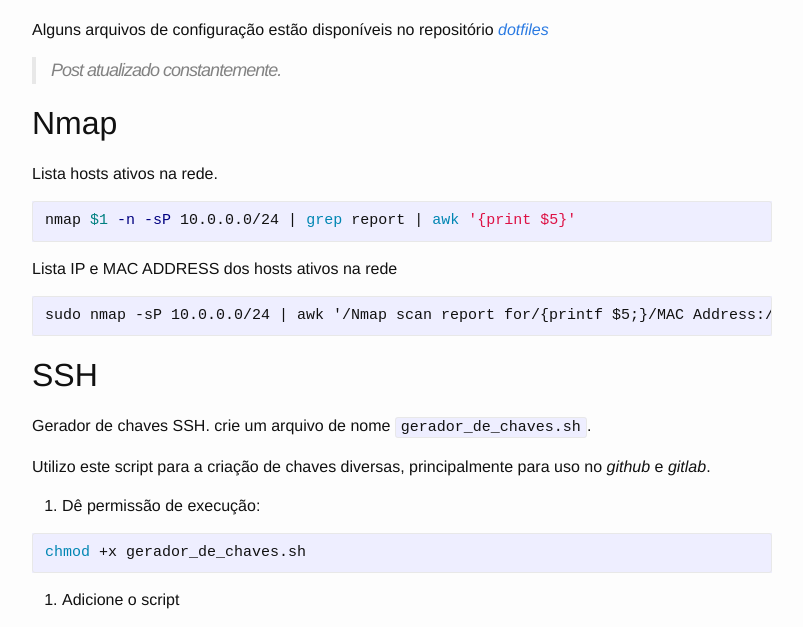
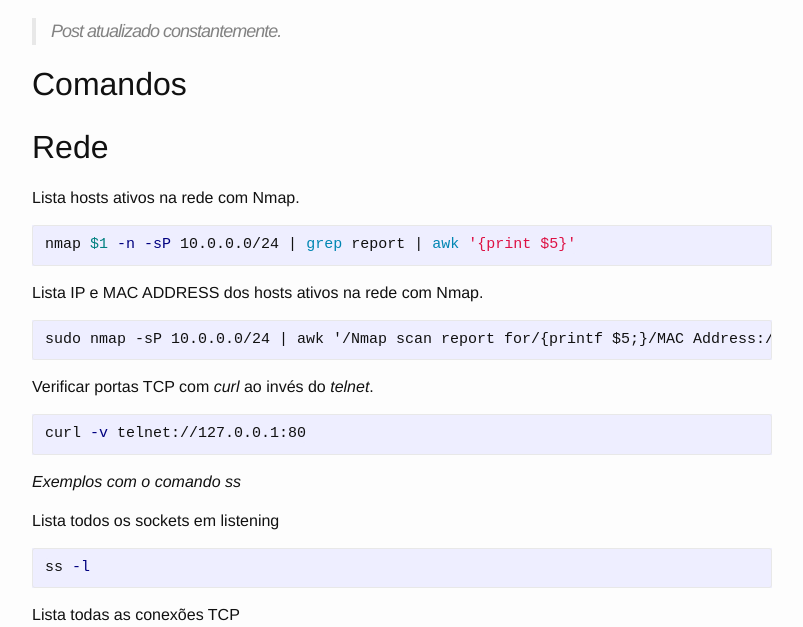
Before and after one commit to actiago/actiago.github.io, a Jekyll site: the page built from _posts/2021-08-29-userful-commands.markdown, in a window 1280 px wide and 1400 px high, scrolled down 233 px. Shown: the top 627 px of the window, without its empty margins (238-1041 px from the left). Built offline with Jekyll 4.4.1, drawn with Linux system fonts in a browser that asks for light colours; some of the changed text lies outside the part shown; grey boxes are pictures that could not be loaded.

Commit message:
Atualização do post useful-commands

````diff
--- a/_posts/2020-12-18-useful-commands.markdown
+++ b/_posts/2021-08-29-userful-commands.markdown
@@ -1,47 +1,143 @@
 ---
 layout: post
 title:  'Comandos e Utilitários'
-date:   2020-12-18 15:00:39 -0300
+date:   2021-08-29 15:00:39 -0300
 categories: blog
 ---
 
 # Comandos, configurações e utilitários que ajudam no dia-a-dia
 
-Alguns arquivos de configuração estão disponíveis no repositório [_dotfiles_](https://github.com/actiago/dotfiles)
-
 > Post atualizado constantemente.
 
-## Nmap
+## Comandos
 
-Lista hosts ativos na rede.
+## Rede
+
+Lista hosts ativos na rede com Nmap.
 
 ```bash
 nmap $1 -n -sP 10.0.0.0/24 | grep report | awk '{print $5}'
 ```
 
-Lista IP e MAC ADDRESS dos hosts ativos na rede
+Lista IP e MAC ADDRESS dos hosts ativos na rede com Nmap.
 
 ```
 sudo nmap -sP 10.0.0.0/24 | awk '/Nmap scan report for/{printf $5;}/MAC Address:/{print " => "$3;}' | sort
 ```
 
-## SSH
-
-Gerador de chaves SSH. crie um arquivo de nome ```gerador_de_chaves.sh```.
-
-Utilizo este script para a criação de chaves diversas, principalmente para uso no _github_ e _gitlab_.
-
-1. Dê permissão de execução:
+Verificar portas TCP com _curl_ ao invés do _telnet_.
 
 ```bash
-chmod +x gerador_de_chaves.sh
+curl -v telnet://127.0.0.1:80
 ```
 
-2. Adicione o script
+*Exemplos com o comando ss*
 
-<script src="https://gist.github.com/actiago/ee1ca1e45a87ec69c4af36ef5ce6f53e.js"></script>
+Lista todos os sockets em listening
+
+```bash
+ss -l
+```
+
+Lista todas as conexões TCP
+
+```bash
+ss -t
+```
+
+Lista todas as conexões TCP em listening
+
+```bash
+ss -lt
+```
+
+Lista todas as conexões UDP
+
+```bash
+s -ua
+```
+
+Lista todas as conexões UDP em listening
+
+```bash
+ss -lu
+```
+
+Lista conexões TCP
+
+```bash
+ss -4
+```
+
+Filtra conexões por porta
+
+```bash
+ss -at '( dport = :443 or sport = :443 )'
+```
+
+Substituto para o comando ```netstat -tulpn```
+
+```bash
+ss -tulpn
+```
+
+## DNS
+
+Utilizando o comando _host_
+
+Retorna o hostname de um IP
+
+```bash
+host 1.1.1.1
+```
+
+Retorna os IPs de um hostname
+
+```bash
+host dns.google
+```
+
+Retorna NS record de um domínio
+
+```bash
+host -t ns dominio.com
+```
+
+retorna MX de um domínio
+
+```bash
+host -t MX dominio.com
+```
+
+Você pode consultar entradas txt, SOA, CNAME inserindo os tipos após o ```-t```.
+
+Lista qualquer tipo de informação de um domínio
+
+```bash
+host -v dominio.com
+```
+
+## Comandos do SO
+
+Lista interfaces de rede de modo amigável
+
+```bash
+ip -br -c a
+```
+
+Lista tamanho do diretório classificando do menor para o maior
+
+```bash
+du -hsc * | sort -h
+```
 
 ## HTTP
+
+Inicializa um servidor http no diretório atual
+
+```python
+python3 -m http.server
+```
 
 Faz um dump dos links de um determinado site.
 
@@ -61,23 +157,49 @@
 curl -sSIL http://172.29.0.2:5000
 ```
 
+## Criar um certificado SSL Lets Encrypt exportável
+
+```bash
+sudo certbot certonly --manual --preferred-challenges dns --email me@meudominio.com.br --server https://acme-v02.api.letsencrypt.org/directory --agree-tos -d '*.dominio.com.br'
+```
+
+## Lista arquivos duplicados com hash MD5
+
+```bash
+find . ! -empty -type f -name "*.pdf" -exec md5sum {} + | sort | uniq -w32 -dD > ~/Desktop/relatorio-duplicados.txt
+```
+
+---
+
+## Utilidades
+
+## SSH
+
+Gerador de chaves SSH. crie um arquivo de nome ```gerador_de_chaves.sh```.
+
+Utilizo este script para a criação de chaves diversas, principalmente para uso no _github_ e _gitlab_.
+
+1. Dê permissão de execução:
+
+```bash
+chmod +x gerador_de_chaves.sh
+```
+
+2. Adicione o script
+
+<script src="https://gist.github.com/actiago/ee1ca1e45a87ec69c4af36ef5ce6f53e.js"></script>
+
 ## Aliases
 
 Aliases para o arquivo ```.bashrc```
 
-Copia e grava um texto na área de transferência do sistema operacional.
+Copia e grava um texto na área de transferência do sistema operacional com _xclip_.
 
 ```bash
 alias xc='xclip -sel clipboard'
 ```
 
-**Comando pessoal** para momentos de caos e stress - Parrot [![Parrot](https://emoji.gg/assets/emoji/5892_parrot.gif)](https://emoji.gg/emoji/5892_parrot)
-
-```bash
-alias parrot='curl parrot.live'
-```
-
-Python VirtualEnvWrapper.
+Aliases para o *Python VirtualEnvWrapper*.
 
 ```bash
 export VIRTUALENVWRAPPER_PYTHON=/usr/bin/python3
@@ -120,7 +244,7 @@
 
 **}** - move um parágrafo a frente
 
-## Arquivos de configuração
+## VIM - Arquivo de configuração
 
 Arquivo .vimrc
 
@@ -192,16 +316,4 @@
 au BufNewFile,BufRead *.tfstate set filetype=json
 ```
 
-## Criar um certificado SSL Lets Encrypt exportável
-
-```bash
-sudo certbot certonly --manual --preferred-challenges dns --email me@meudominio.com.br --server https://acme-v02.api.letsencrypt.org/directory --agree-tos -d '*.dominio.com.br'
-```
-
-## Lista arquivos duplicados com hash MD5
-
-```bash
-find . ! -empty -type f -name "*.pdf" -exec md5sum {} + | sort | uniq -w32 -dD > ~/Desktop/relatorio-duplicados.txt
-```
-
 > Como já proposto anteriormente, este post poderá sofer alterações.
````
Also changed, not shown: other parts of _posts/2021-08-29-userful-commands.markdown (+3 -1 lines).
